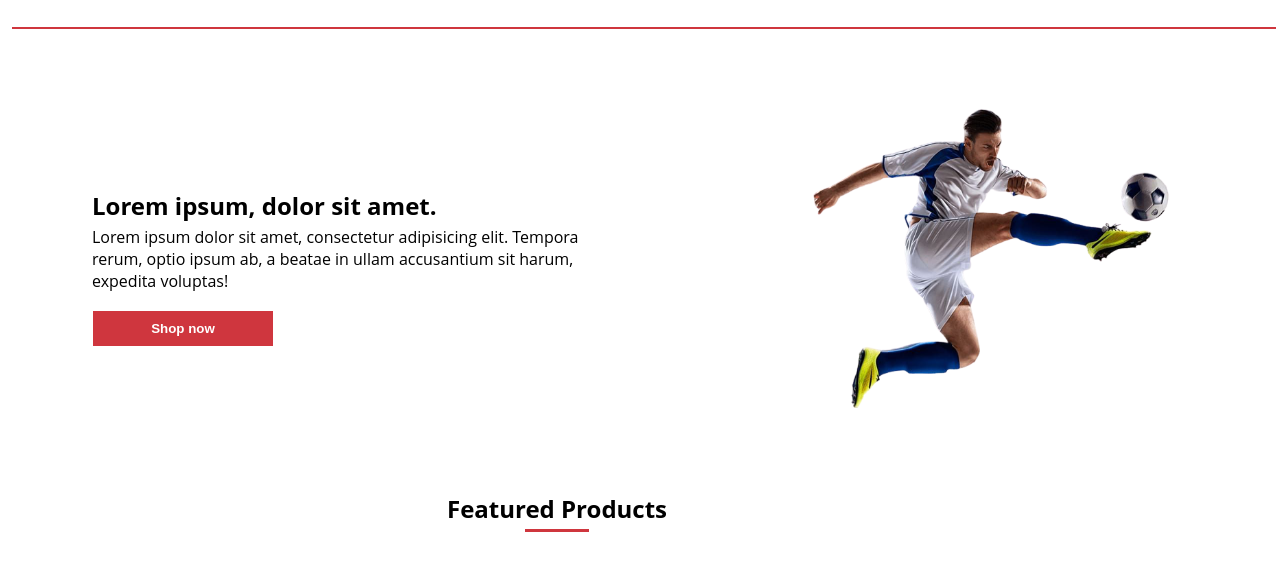
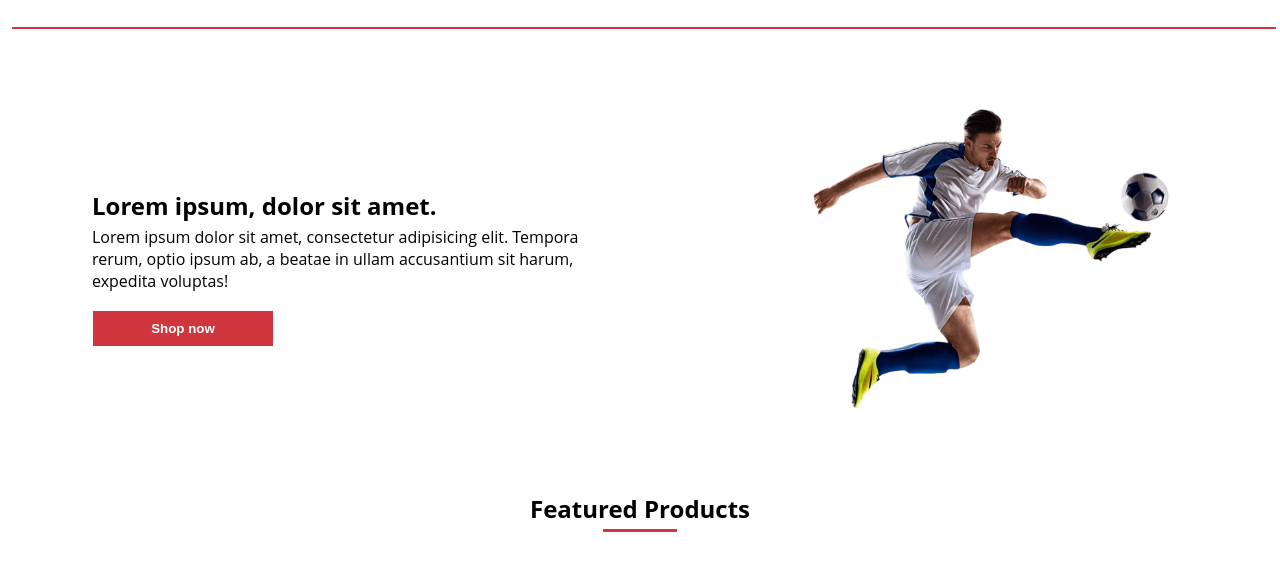
Before and after one commit to AjitSinhRajput/special-repository, a plain HTML site: page index.html in a window 1280 px wide. Shown: the part 105-680 px from the top of the page. Drawn offline with Linux system fonts and the light colour scheme.

Commit message:
Update style.css

```diff
--- a/style.css
+++ b/style.css
@@ -120,7 +120,7 @@ a {
 }
 
 .text2 {
-    margin-right: 170px;
+
     text-align: center;
     margin-top: 80px;
 }
```
